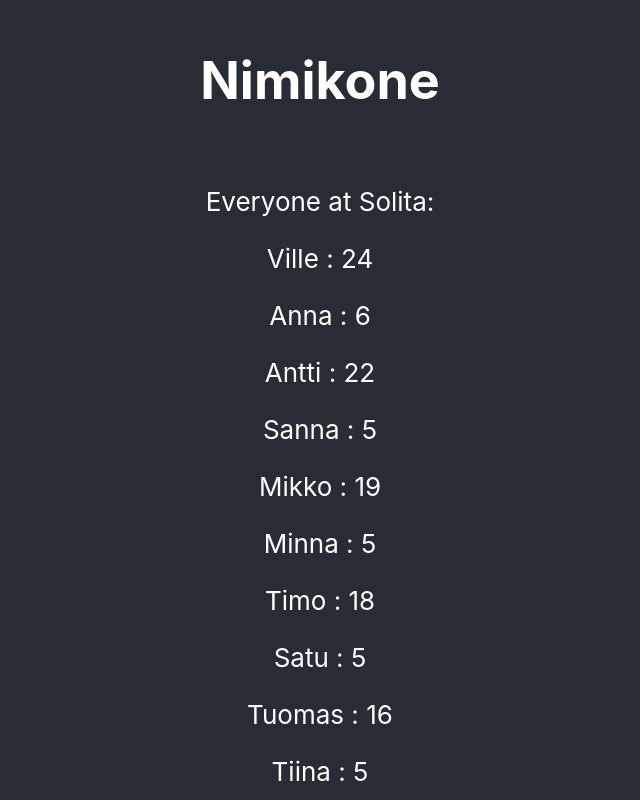
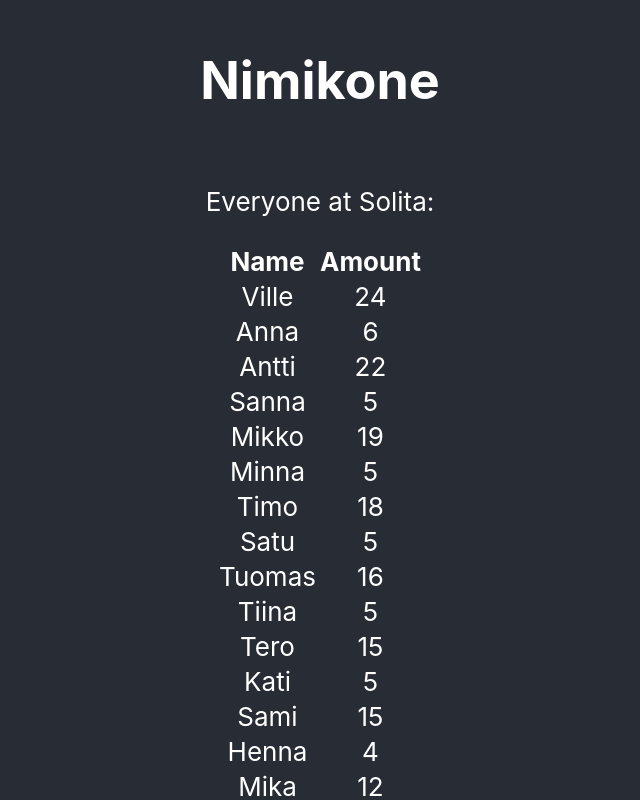
Before and after one commit to lapohjan/nimikone, a React (Create React App) app: page / in a window 1280 px wide. Shown: the top 800 px of the page, without its empty margins (320-960 px from the left). Built offline with nearby package versions, Linux system fonts and the light colour scheme.

Commit message:
display data as table

```diff
--- a/src/App.css
+++ b/src/App.css
@@ -23,3 +23,12 @@
   font-size: calc(10px + 2vmin);
   color: white;
 }
+
+.App-p {
+  background-color: #282c34;
+  display: inline-block;
+  align-items: center;
+  justify-content: center;
+  font-size: calc(10px +1vmin);
+  color: white;
+}
--- a/src/Search/Search.js
+++ b/src/Search/Search.js
@@ -14,13 +14,16 @@
       setData(fetchedData);
     });
   }
-  // console.log(data);
+
   console.table(data);
-  // console.log(typeof data);
-  // console.log(data.names[0].name)
 
-  const names = data.map((i) => {
-    return <p>{i.name} : {i.amount}</p>;
+  const names = data.map((item, key) => {
+    return (
+      <tr key={key}>
+        <td>{item.name}</td>
+        <td>{item.amount}</td>
+      </tr>
+    );
   });
 
   return (
@@ -29,7 +32,12 @@
         <h1>Nimikone</h1>
       </header>
       <div className="App-main">
-        <p>Everyone at Solita:{names}</p>
+        <p>Everyone at Solita:</p>
+        <table className="table">
+          <th>Name</th>
+          <th>Amount</th>
+          <tbody>{names}</tbody>
+        </table>
       </div>
     </div>
   );
```
Also changed, not shown: 1 other file (tests, documents, lock files or other folders).
